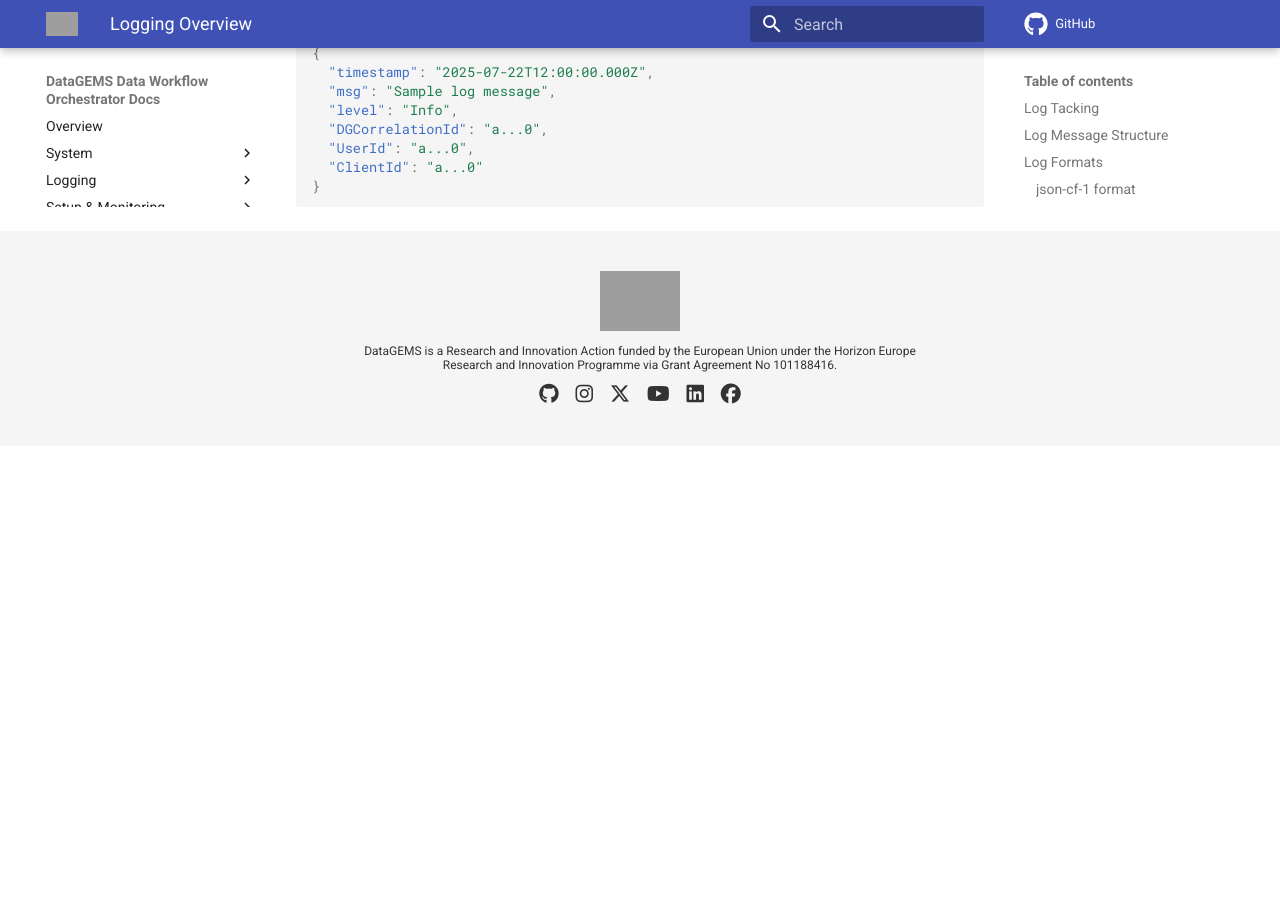
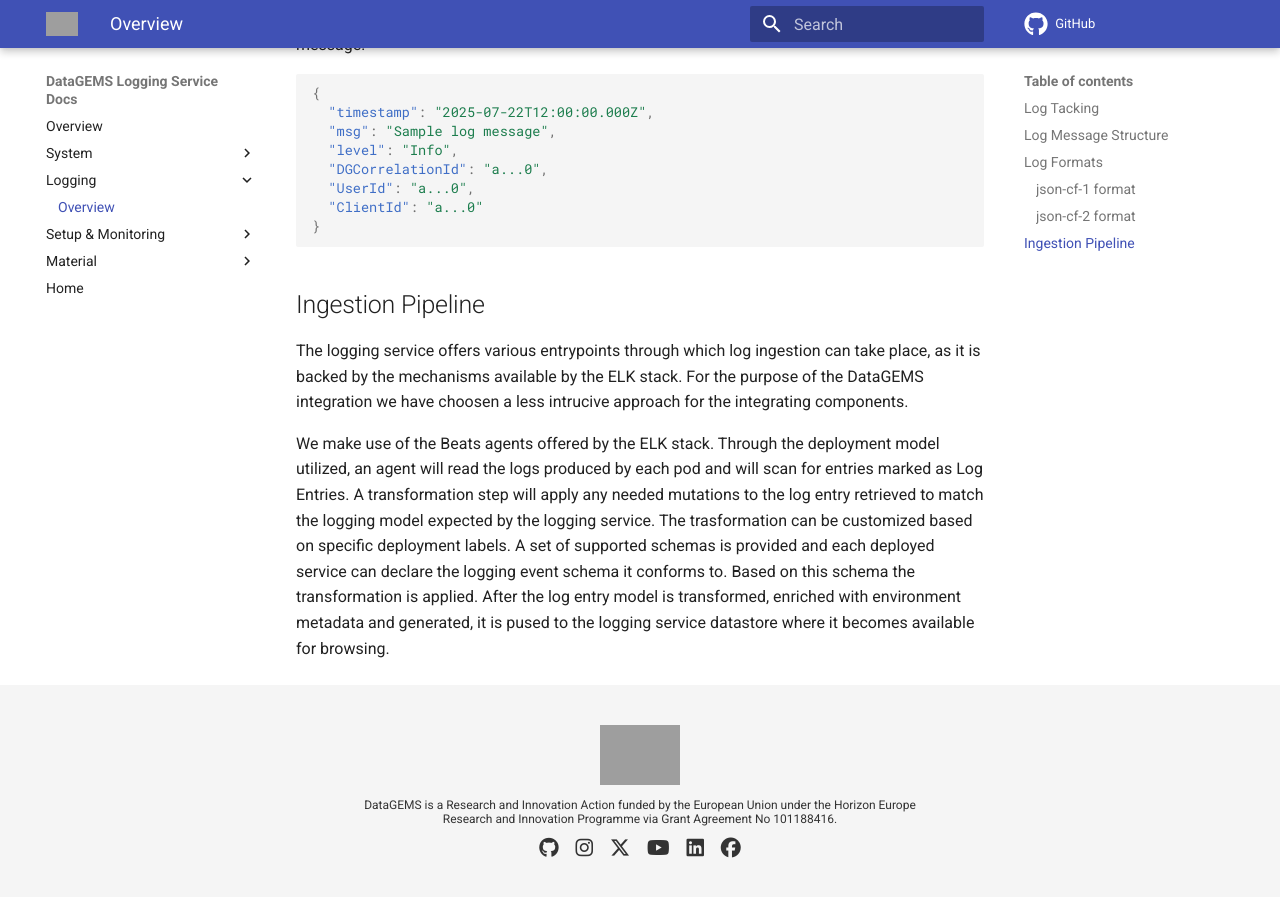
Before and after one commit to datagems-eosc/dg-logging, an MkDocs documentation site: the page built from docs/docs/logging-overview.md, in a window 1280 px wide and 900 px high, scrolled down 2151 px. Shown: the top 897 px of the window. Built offline with MkDocs 1.6.1 and Material for MkDocs 9.7.7, drawn with Linux system fonts in a browser that asks for light colours; comment, search, counter and statistics services are not loaded; the version menu is left out; before the commit the page ends 2597 px from its top, so only the background shows below that; grey boxes are pictures that could not be loaded.

Commit message:
#1: Documentation fixes

````diff
--- a/docs/docs/logging-overview.md
+++ b/docs/docs/logging-overview.md
@@ -64,3 +64,9 @@
   "ClientId": "a...0"
 }
 ```
+
+## Ingestion Pipeline
+
+The logging service offers various entrypoints through which log ingestion can take place, as it is backed by the mechanisms available by the ELK stack. For the purpose of the DataGEMS integration we have choosen a less intrucive approach for the integrating components.
+
+We make use of the Beats agents offered by the ELK stack. Through the deployment model utilized, an agent will read the logs produced by each pod and will scan for entries marked as Log Entries. A transformation step will apply any needed mutations to the log entry retrieved to match the logging model expected by the logging service. The trasformation can be customized based on specific deployment labels. A set of supported schemas is provided and each deployed service can declare the logging event schema it conforms to. Based on this schema the transformation is applied. After the log entry model is transformed, enriched with environment metadata and generated, it is pused to the logging service datastore where it becomes available for browsing.
--- a/docs/mkdocs.yml
+++ b/docs/mkdocs.yml
@@ -1,4 +1,4 @@
-site_name: DataGEMS Data Workflow Orchestrator Docs
+site_name: DataGEMS Logging Service Docs
 
 site_url: https://datagems-eosc.github.io/dg-logging/
 repo_url: https://github.com/datagems-eosc/dg-logging/
@@ -9,7 +9,7 @@
     - Architecture: architecture.md
     - Datastores: datastore.md
   - Logging:
-    - Overview: logging-overview.md.md
+    - Overview: logging-overview.md
   - Setup & Monitoring:
     - Automations: automations.md
     - Deployment: deployment.md
````
Also changed, not shown: docs/docs/datastore.md (+1 -1 lines), docs/docs/index.md (+1 -1 lines).
